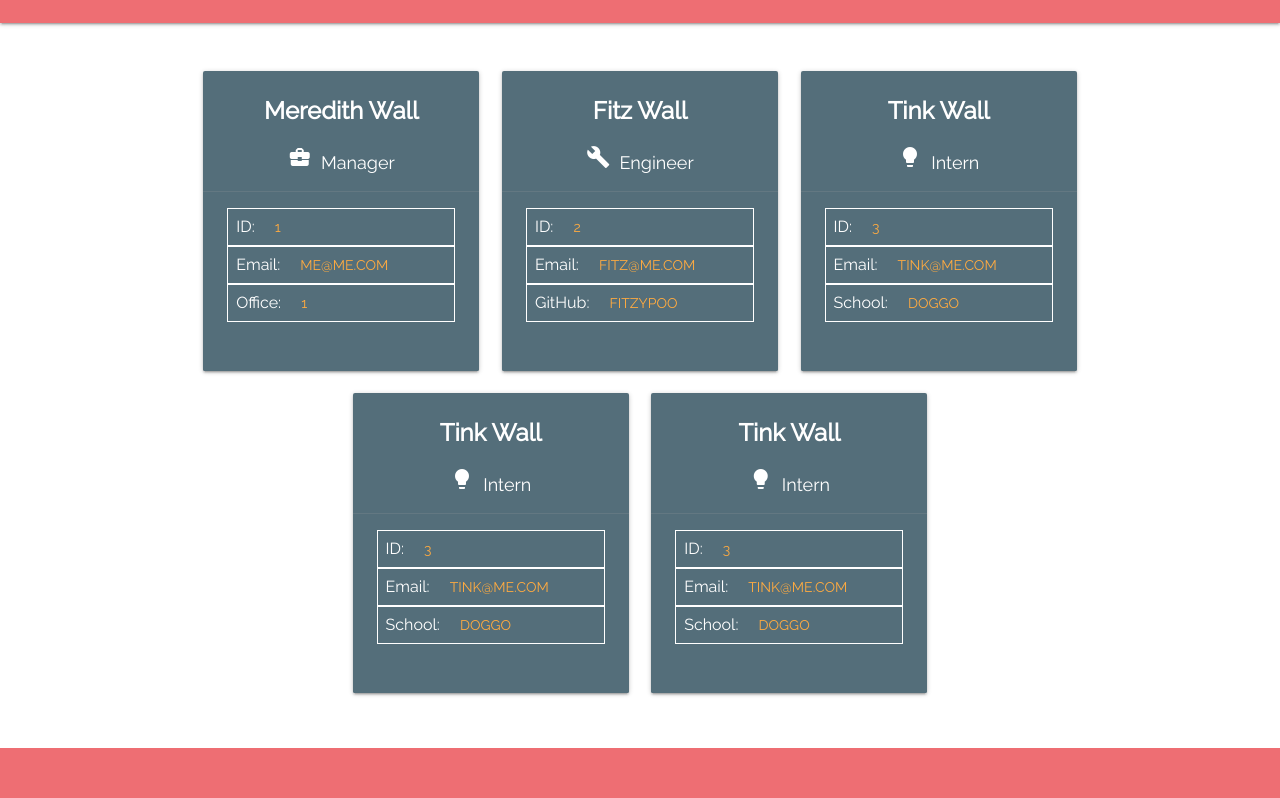
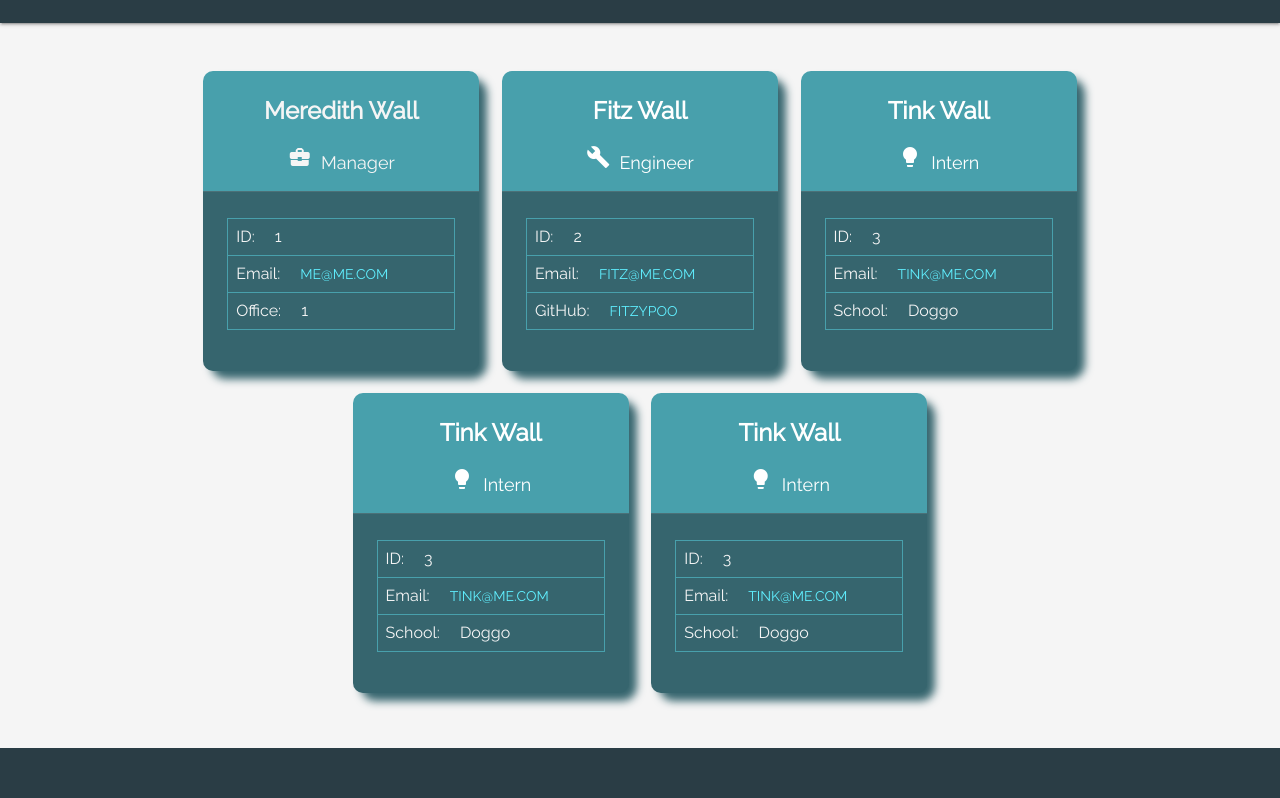
Before and after one commit to merewall/Team-Profile-Generator, a website: page index.html in a window 1280 px wide. Shown: the part 127-925 px from the top of the page. Drawn offline with nearby package versions, Linux system fonts and the light colour scheme.

Commit message:
adjusting default materialize styling colors

```diff
--- a/index.html
+++ b/index.html
@@ -33,35 +33,35 @@
             <div class="row">
                 <!-- card  -->
                 <div class="col s12 m6 l4">
-                    <div class="card blue-grey darken-1 small">
+                    <div class="card small">
 
-                        <div class="card-content white-text">
+                        <div class="card-content">
                             <span class="card-title">Meredith Wall</span>
                             <p><span><i class="material-icons">business_center</i></span>&nbsp;&nbsp;Manager</p>
                         </div>
                         <div class="card-action">
-                            <div>
-                                <span>ID: </span><a href="">1</a>
+                            <div class="id ">
+                                <span>ID: </span><span>1</span>
                             </div>
-                            <div>
+                            <div class="">
                                 <span>Email: </span><a href="mailto:me@me.com">me@me.com</a>
                             </div>
-                            <div>
-                                <span>Office: </span><a href="">1</a>
+                            <div class="">
+                                <span>Office: </span><span>1</span>
                             </div>
                         </div>
                     </div>
                 </div>
                 <!-- card  -->
                 <div class="col s12 m6 l4">
-                    <div class="card blue-grey darken-1 small">
+                    <div class="card small">
                         <div class="card-content white-text">
                             <span class="card-title">Fitz Wall</span>
                             <p><span><i class="material-icons">build</i></span>&nbsp;&nbsp;Engineer</p>
                         </div>
                         <div class="card-action">
-                            <div>
-                                <span>ID: </span><a href="#">2</a>
+                            <div class="id">
+                                <span>ID: </span><span>2</span>
                             </div>
                             <div>
                                 <span>Email: </span><a href="mailto:fitz@gmail.om">fitz@me.com</a>
@@ -74,60 +74,60 @@
                 </div>
                 <!-- card  -->
                 <div class="col s12 m6 l4">
-                    <div class="card blue-grey darken-1 small">
+                    <div class="card  darken-1 small">
                         <div class="card-content white-text">
                             <span class="card-title">Tink Wall</span>
                             <p><span><i class="material-icons">lightbulb</i></span>&nbsp;&nbsp;Intern</p>
                         </div>
                         <div class="card-action">
-                            <div>
-                                <span>ID: </span><a href="#">3</a>
+                            <div class="id">
+                                <span>ID: </span><span>3</span>
                             </div>
                             <div>
                                 <span>Email: </span><a href="mailto:tink@gmail.com">tink@me.com</a>
                             </div>
                             <div>
-                                <span>School: </span><a href="">Doggo</a>
+                                <span>School: </span><span>Doggo</span>
                             </div>
                         </div>
                     </div>
                 </div>
                 <!-- card  -->
                 <div class="col s12 m6 l4">
-                    <div class="card blue-grey darken-1 small">
+                    <div class="card  darken-1 small">
                         <div class="card-content white-text">
                             <span class="card-title">Tink Wall</span>
                             <p><span><i class="material-icons">lightbulb</i></span>&nbsp;&nbsp;Intern</p>
                         </div>
                         <div class="card-action">
-                            <div>
-                                <span>ID: </span><a href="#">3</a>
+                            <div class="id">
+                                <span>ID: </span><span>3</span>
                             </div>
                             <div>
                                 <span>Email: </span><a href="mailto:tink@gmail.com">tink@me.com</a>
                             </div>
                             <div>
-                                <span>School: </span><a href="">Doggo</a>
+                                <span>School: </span><span>Doggo</span>
                             </div>
                         </div>
                     </div>
                 </div>
                 <!-- card  -->
                 <div class="col s12 m6 l4">
-                    <div class="card blue-grey darken-1 small">
+                    <div class="card  darken-1 small">
                         <div class="card-content white-text">
                             <span class="card-title">Tink Wall</span>
                             <p><span><i class="material-icons">lightbulb</i></span>&nbsp;&nbsp;Intern</p>
                         </div>
                         <div class="card-action">
-                            <div>
-                                <span>ID: </span><a href="#">3</a>
+                            <div class="id">
+                                <span>ID: </span><span>3</span>
                             </div>
                             <div>
                                 <span>Email: </span><a href="mailto:tink@gmail.com">tink@me.com</a>
                             </div>
                             <div>
-                                <span>School: </span><a href="">Doggo</a>
+                                <span>School: </span><span>Doggo</span>
                             </div>
                         </div>
                     </div>
```
Also changed, not shown: dist/assets/style.css.
